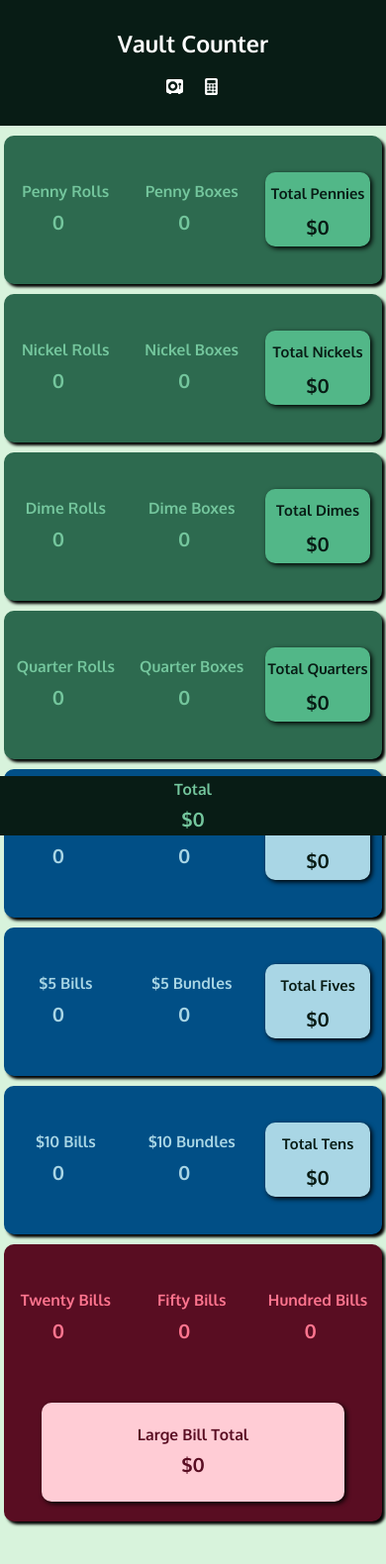
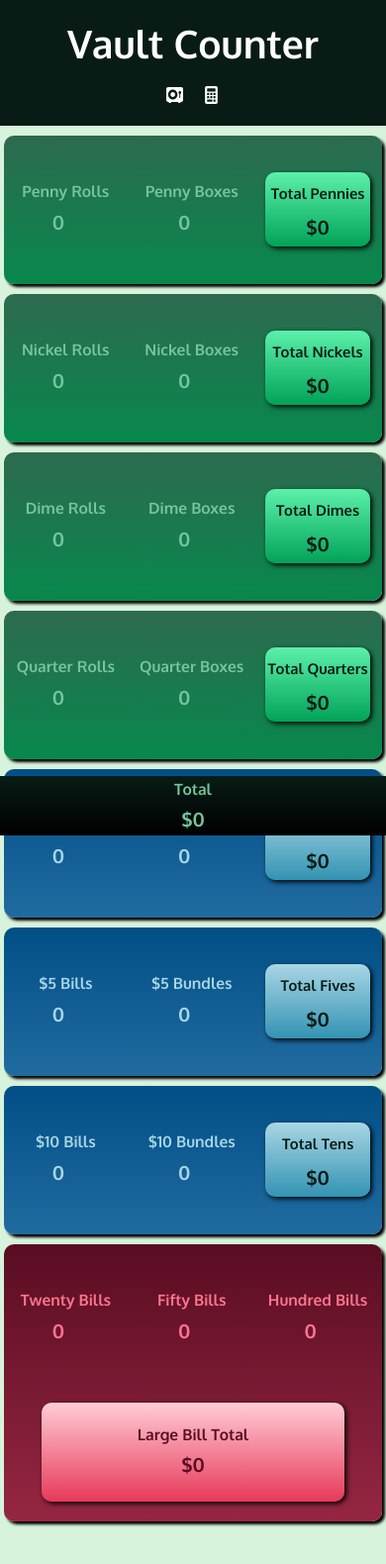
Before and after one commit to Arrangedgodly/vault-counter-v2, a plain HTML site: page index.html in a window 390 px wide. Shown: the whole page at 99% size. Drawn offline with Linux system fonts and the light colour scheme.

Commit message:
refactor: added linear gradients to the backgrounds of most everything to make it just a little bit shinier, fixed stylizations for the confirmation period pooh text to be more consistent across viewports

```diff
--- a/blocks/confirmation.css
+++ b/blocks/confirmation.css
@@ -12,7 +12,7 @@
 }
 
 .confirmation__text {
-    font-size: 5vw;
+    font-size: 6vw;
     font-weight: 700;
     margin: auto 0 auto 0;
     padding: 0;
@@ -26,8 +26,8 @@
     }
 
     .confirmation__text {
-        font-size: 7vw;
-        margin-bottom: 2vw;
+        font-size: 7.5vw;
+        margin-bottom: 3vw;
     }
 }
 
--- a/blocks/container.css
+++ b/blocks/container.css
@@ -8,7 +8,7 @@
 }
 
 .container_square {
-  background-color: #52B788;
+  background-image: linear-gradient(#5cf0ab, #01a358);
   border-radius: 10px;
   width: 85%;
   height: 50%;
@@ -20,11 +20,11 @@
 }
 
 .container_square_bills {
-  background-color: #A9D6E5;
+  background-image: linear-gradient(#A9D6E5, #3393b3);
 }
 
 .container_square_red {
-  background-color: #FFCCD5;
+  background-image: linear-gradient(#FFCCD5, #e63959);
   border-radius: 10px;
   grid-column-start: 1;
   grid-column-end: 4;
--- a/blocks/containers.css
+++ b/blocks/containers.css
@@ -5,7 +5,7 @@
   width: 70vw;
   margin: 10px auto 10px auto;
   border-style: none;
-  background-color: #2D6A4F;
+  background-image: linear-gradient(#2D6A4F, #07884c);
   border-radius: 10px;
   box-shadow: 3px 3px 3px #000;
 }
@@ -24,15 +24,15 @@
   width: 100%;
   margin: 10px auto 0 auto;
   padding: 0;
-  background-color: #081C15;
+  background-image: linear-gradient(#081C15, #000000);
 }
 
 .containers_bills {
-  background-color: #014F86;
+  background-image: linear-gradient(#014F86, #206ba0);
 }
 
 .containers_red {
-  background-color: #590D22;
+  background-image: linear-gradient(#590D22, #962642);
 }
 
 @media screen and (max-width: 720px) {
--- a/blocks/page.css
+++ b/blocks/page.css
@@ -15,7 +15,7 @@ main {
   font-weight: 700;
   margin: 0;
   color: #FFF;
-  font-size: 4.5vw;
+  font-size: 6vw;
 }
 
 @media screen and (max-width: 720px) {
@@ -27,6 +27,6 @@ main {
 
 @media screen and (max-width: 500px) {
   .page__header {
-    font-size: 6vw;
+    font-size: 10vw;
   }
 }
```
